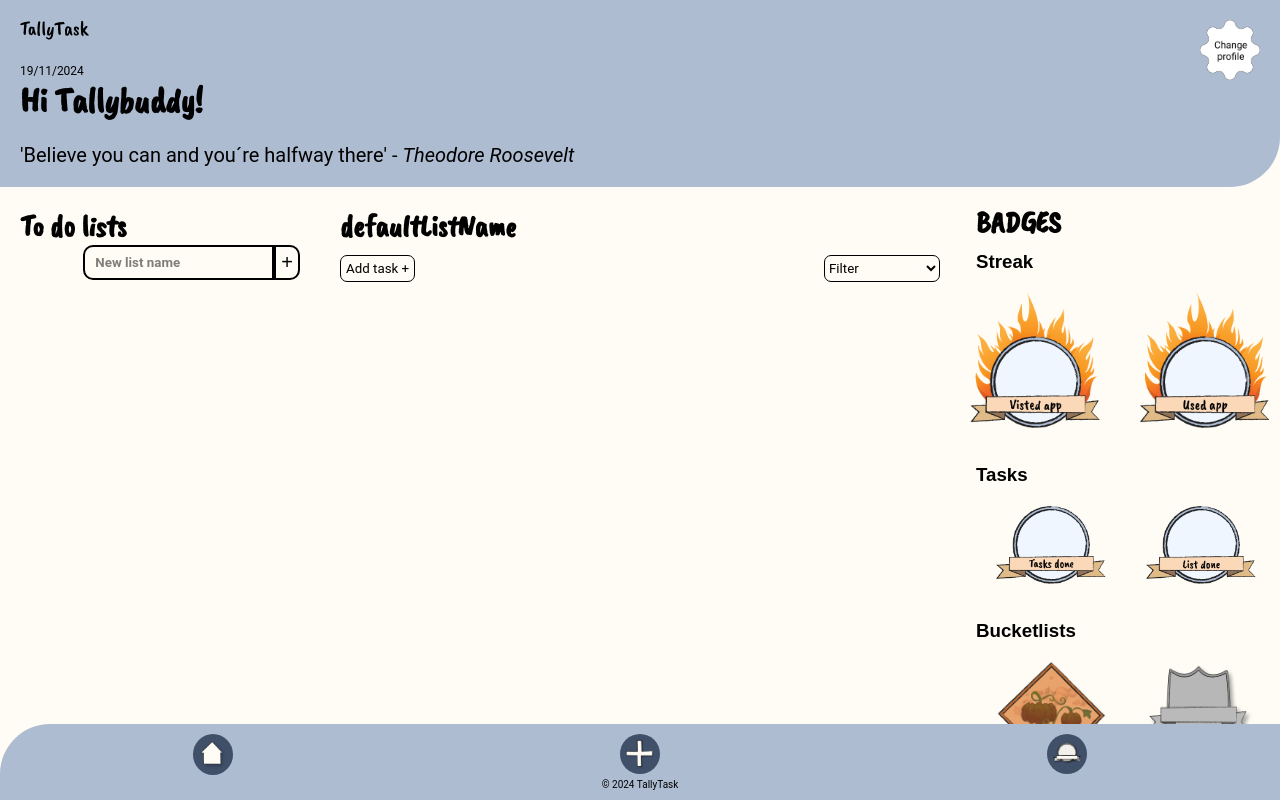
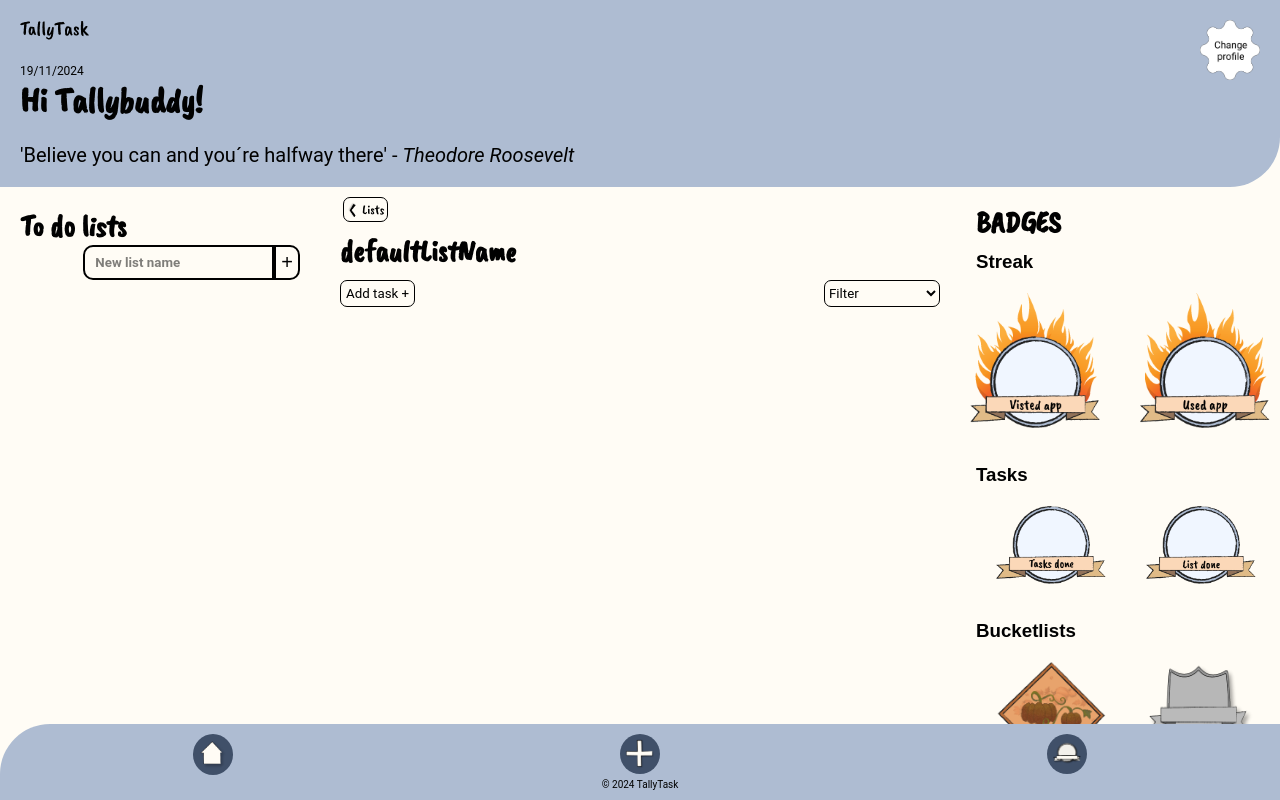
Before and after one commit to EEE95/tallytask, a React (Vite) app: page /list/1 in a window 1280 px wide. Shown: the top 800 px of the page. Built offline with nearby package versions, Linux system fonts and the light colour scheme; a web font is replaced by a local one.

Commit message:
returknap listpage to home

```diff
--- a/src/ListPage.tsx
+++ b/src/ListPage.tsx
@@ -2,6 +2,7 @@ import React, { useState } from "react";
 import { Link, useParams, useNavigate } from "react-router-dom";
 import trash from './assets/trash.png';
 import edit from './assets/edit.png';
+import arrow from './assets/arrow.png'
 import { RouteParams, HomeType } from "./types";
 
 const ListPage: React.FC<HomeType> = ({ lists, tasks, setTasks }) => {
@@ -47,6 +48,9 @@ const ListPage: React.FC<HomeType> = ({ lists, tasks, setTasks }) => {
 
     return (
         <div className="list-page">
+            <button onClick={() => navigate('/')} className="back-button">
+                <img src={arrow} alt="back to lists" /> Lists
+            </button>
             <h2>{listName}</h2>
 
             <div className="actions">
--- a/src/css/style.css
+++ b/src/css/style.css
@@ -254,6 +254,28 @@ h3, h4 {
 }
 
 /* Tasks page */
+.back-button {
+  margin-left: 1em;
+  display: flex;
+  align-items: center;
+  gap: 5px;
+  font-family: "Caveat Brush", serif;
+  background-color: transparent;
+  border-radius: 7px;
+  border: solid 1px black;
+  color: #010101;
+  padding: 3px;
+}
+.back-button img {
+  width: 10px;
+  transform: rotate(180deg);
+}
+.back-button:hover {
+  cursor: pointer;
+  background-color: #405069;
+  color: white;
+}
+
 .list-page {
   margin: 10px;
   color: #FFFCF5;
@@ -315,6 +337,9 @@ h3, h4 {
   color: #010101;
   background-color: #FFFCF5;
 }
+.list-page .actions .filter-select:hover {
+  cursor: pointer;
+}
 .list-page .actions .add-task {
   font-family: "Roboto", sans-serif;
   padding: 5px;
@@ -322,6 +347,11 @@ h3, h4 {
   border: solid 1px black;
   color: #010101;
   background-color: #FFFCF5;
+}
+.list-page .actions .add-task:hover {
+  cursor: pointer;
+  background-color: #405069;
+  color: white;
 }
 .list-page .priority-dot {
   width: 15px;
--- a/src/css/style.scss
+++ b/src/css/style.scss
@@ -279,6 +279,29 @@ h3, h4{
 }
 
 /* Tasks page */
+.back-button{
+    margin-left: 1em;
+    display: flex;
+    align-items: center;
+    gap: 5px;
+    font-family: partial.$font-titel;
+    background-color: transparent;
+    border-radius: 7px;
+    border: solid 1px black;
+    color: partial.$text-color;
+    padding: 3px;
+
+    img{
+        width: 10px;
+        transform: rotate(180deg);
+    }
+
+    &:hover{
+        cursor: pointer;
+        background-color: partial.$accent-color;
+        color: white;
+    }
+}
 .list-page{
     margin: 10px;
     color: partial.$bg-color;
@@ -347,6 +370,10 @@ h3, h4{
             border: solid 1px black;
             color: partial.$text-color;
             background-color: partial.$bg-color;
+
+            &:hover{
+                cursor: pointer;
+            }
         }
 
         .add-task{
@@ -356,6 +383,12 @@ h3, h4{
             border: solid 1px black;
             color: partial.$text-color;
             background-color: partial.$bg-color;
+
+            &:hover{
+                cursor: pointer;
+                background-color: partial.$accent-color;
+                color: white;
+            }
         }
     }
 
```
Also changed, not shown: src/assets/arrow.png (added), 1 other file (tests, documents, lock files or other folders).
